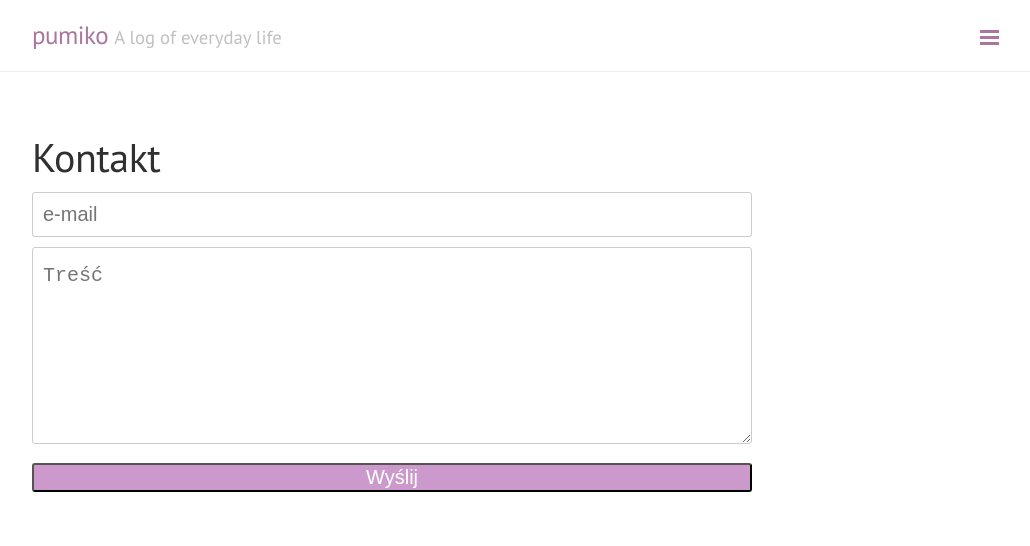
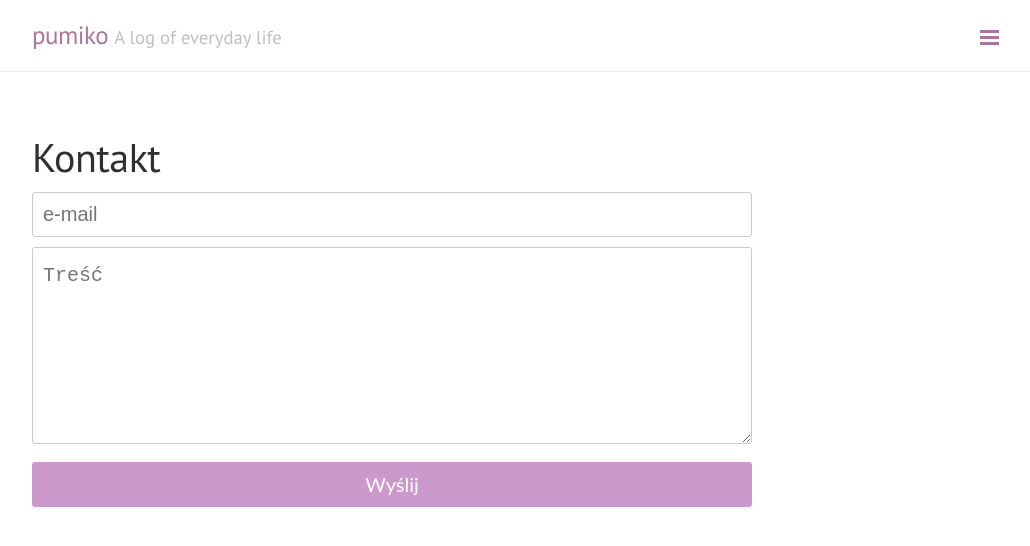
Before and after one commit to pumiko/pumiko.github.io, a Jekyll site: the page built from contact.html, in a window 1280 px wide. Shown: the top 546 px of the page, without its empty margins (248-1278 px from the left). Built offline with Jekyll 4.4.1, drawn with Linux system fonts in a browser that asks for light colours; nearby versions of some CDN libraries.

Commit message:
Update lanyon.css

```diff
--- a/public/css/lanyon.css
+++ b/public/css/lanyon.css
@@ -373,6 +373,12 @@ textarea { box-sizing: border-box; line-height: 1.75; padding: 0.5rem 0.5rem; }
 
 .field-light { background-color: white; transition: box-shadow .2s ease; border-style: solid; border-width: 1px; border-color: #ccc; border-radius: 3px; }
 
+button, .button { font-family: "Lato", "Helvetica Neue", Helvetica, sans-serif; font-size: inherit; font-weight: normal; text-decoration: none; cursor: pointer; display: inline-block; box-sizing: border-box; line-height: 1.125rem; padding: 0.5rem 1rem; margin: 0; height: auto; border: 1px solid transparent; vertical-align: middle; -webkit-appearance: none; }
+
+::-moz-focus-inner { border: 0; padding: 0; }
+
+.button:hover { text-decoration: none; }
+
 button, .button { text-shadow: none; background-image: none; }
 
 .button:hover, .button:focus, .button:active { color: white; text-shadow: none; background-image: none; }
```
